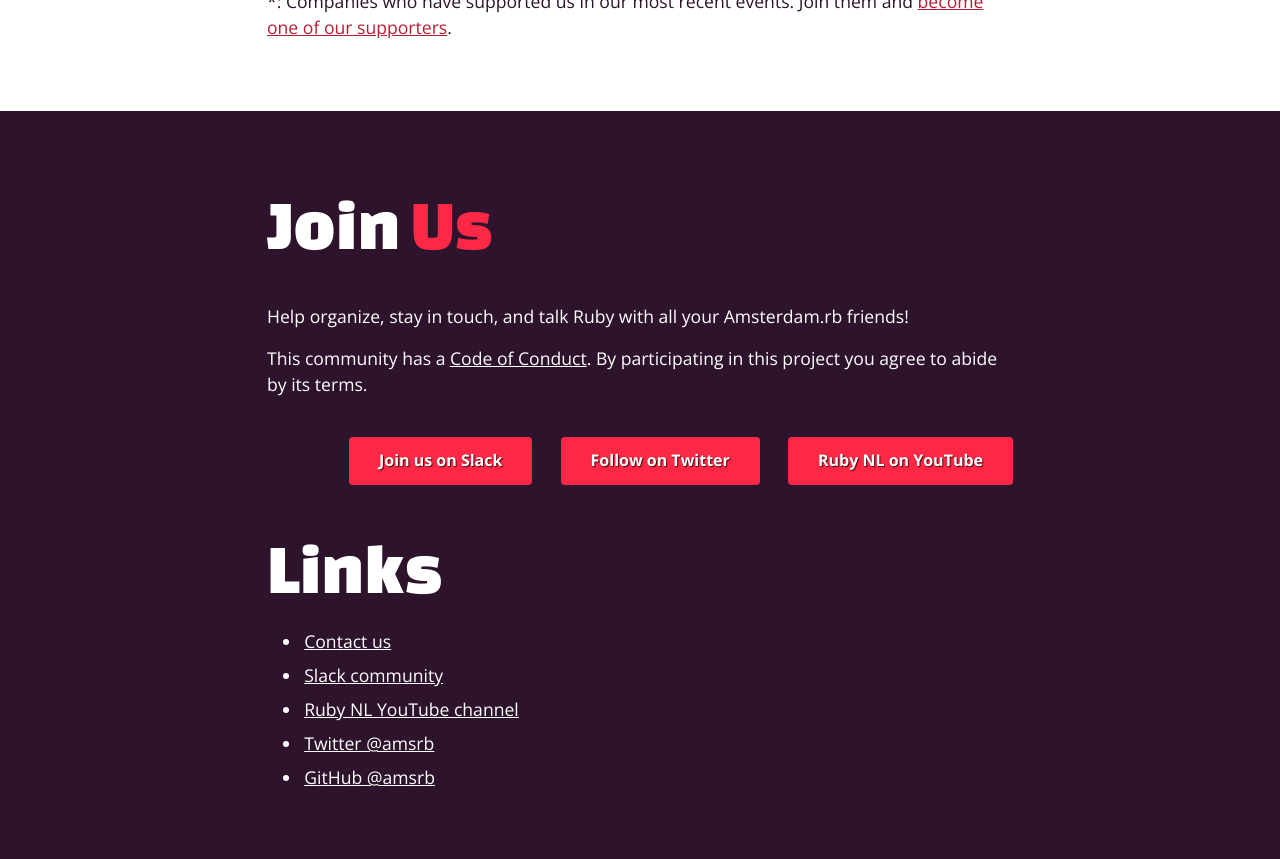
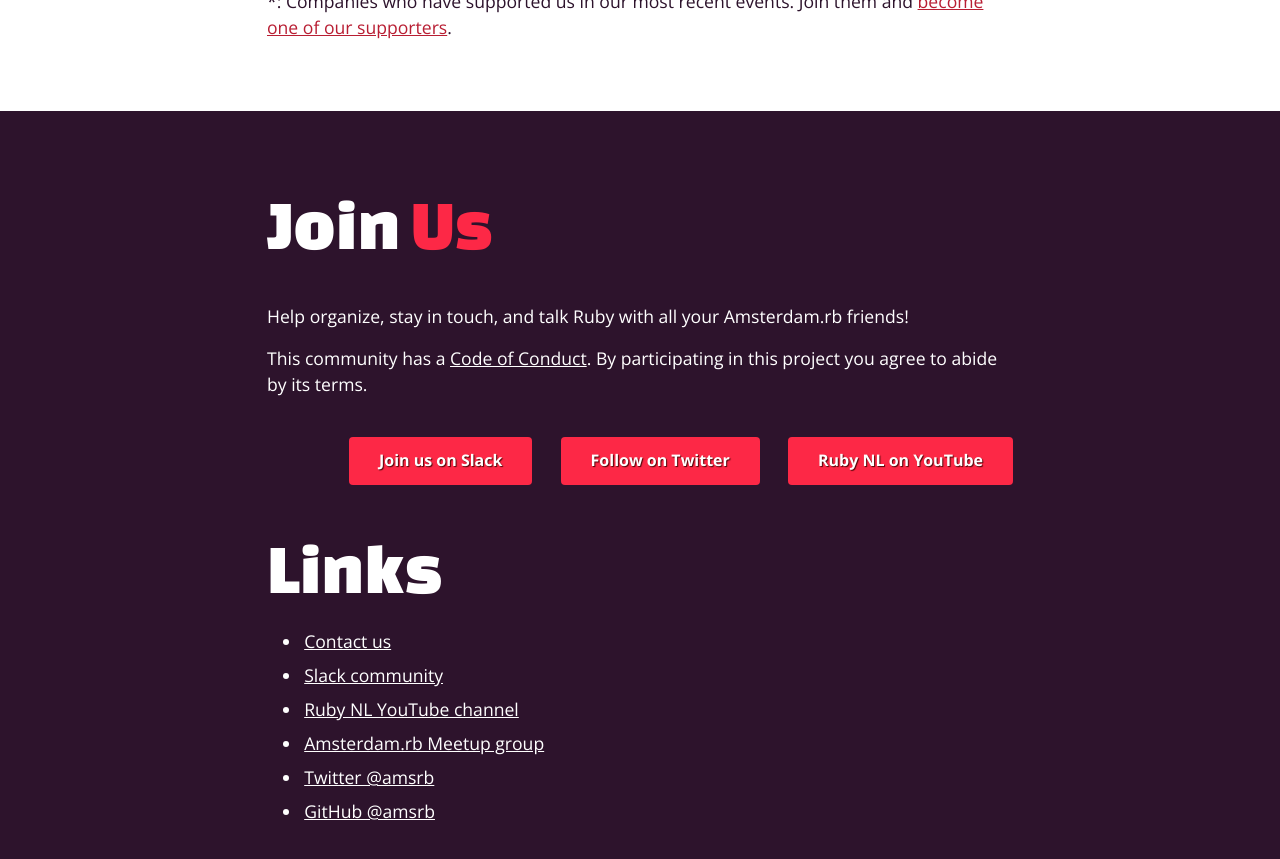
Before and after one commit to amsrb/amsrb.github.com, a Jekyll site: the page built from index.html, in a window 1280 px wide and 900 px high, scrolled down 2972 px. Shown: the top 859 px of the window. Built offline with Jekyll 4.4.1, drawn with Linux system fonts in a browser that asks for light colours.

Commit message:
Link to meetup from the footer links
I want to create a collection of all relevant community links that you
don't have to search for somewhere on the page to be linked.

```diff
--- a/_includes/footer.html
+++ b/_includes/footer.html
@@ -22,6 +22,7 @@
         <li><a href="/contact/">Contact us</a></li>
         <li><a href="https://amsrbslack.herokuapp.com/">Slack community</a></li>
         <li><a href="https://www.youtube.com/channel/UCyExf-593j4hjN_cFCSnr2w">Ruby NL YouTube channel</a></li>
+        <li><a href="https://www.meetup.com/Amsterdam-rb/">Amsterdam.rb Meetup group</a></li>
         <li><a href="https://twitter.com/amsrb">Twitter @amsrb</a></li>
         <li><a href="https://github.com/amsrb">GitHub @amsrb</a></li>
       </ul>
```
